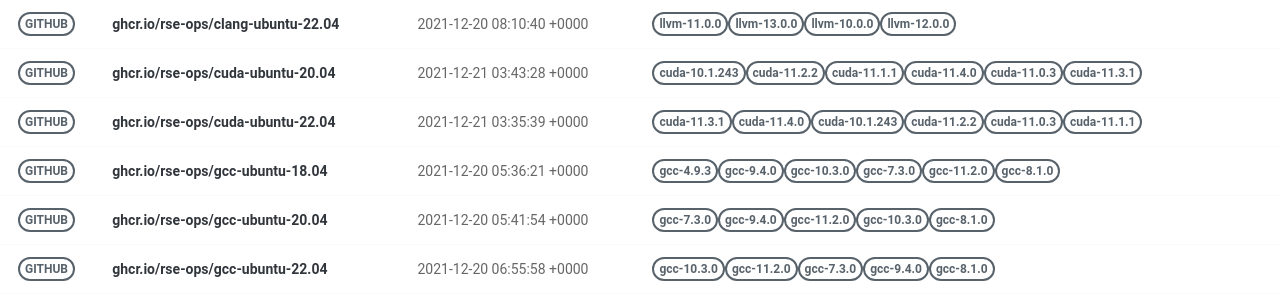
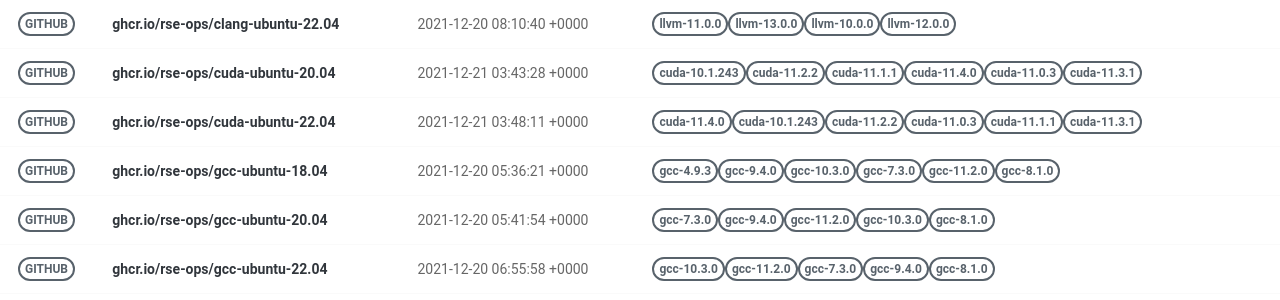
Before and after one commit to rse-ops/docker-images, a Jekyll site: the page built from pages/index.md, in a window 1280 px wide. Shown: the part 228-528 px from the top of the page. Built offline with Jekyll 4.4.1, drawn with Linux system fonts in a browser that asks for light colours; nearby versions of some CDN libraries; part of the change alters nothing that is shown.

Commit message:
Automated push to update library 2021-12-21

```diff
--- a/_library/ghcr.io-rse-ops-cuda-ubuntu-22.04.md
+++ b/_library/ghcr.io-rse-ops-cuda-ubuntu-22.04.md
@@ -1,14 +1,11 @@
 ---
 layout: container
 name: ghcr.io/rse-ops/cuda-ubuntu-22.04
-updated_at: 2021-12-21 03:35:39.785103
+updated_at: 2021-12-21 03:48:11.113070
 
 
 container_url: https://github.com/orgs/rse-ops/packages/container/package/cuda-ubuntu-22.04
 versions:
- - tag: cuda-11.3.1
-   dockerfile: https://github.com/rse-ops/docker-images/blob/main/ubuntu/cuda/Dockerfile
-   manifest: https://crane.ggcr.dev/manifest/ghcr.io/rse-ops/cuda-ubuntu-22.04:cuda-11.3.1
  - tag: cuda-11.4.0
    dockerfile: https://github.com/rse-ops/docker-images/blob/main/ubuntu/cuda/Dockerfile
    manifest: https://crane.ggcr.dev/manifest/ghcr.io/rse-ops/cuda-ubuntu-22.04:cuda-11.4.0
@@ -24,5 +21,8 @@ versions:
  - tag: cuda-11.1.1
    dockerfile: https://github.com/rse-ops/docker-images/blob/main/ubuntu/cuda/Dockerfile
    manifest: https://crane.ggcr.dev/manifest/ghcr.io/rse-ops/cuda-ubuntu-22.04:cuda-11.1.1
+ - tag: cuda-11.3.1
+   dockerfile: https://github.com/rse-ops/docker-images/blob/main/ubuntu/cuda/Dockerfile
+   manifest: https://crane.ggcr.dev/manifest/ghcr.io/rse-ops/cuda-ubuntu-22.04:cuda-11.3.1
 
 ---
```
